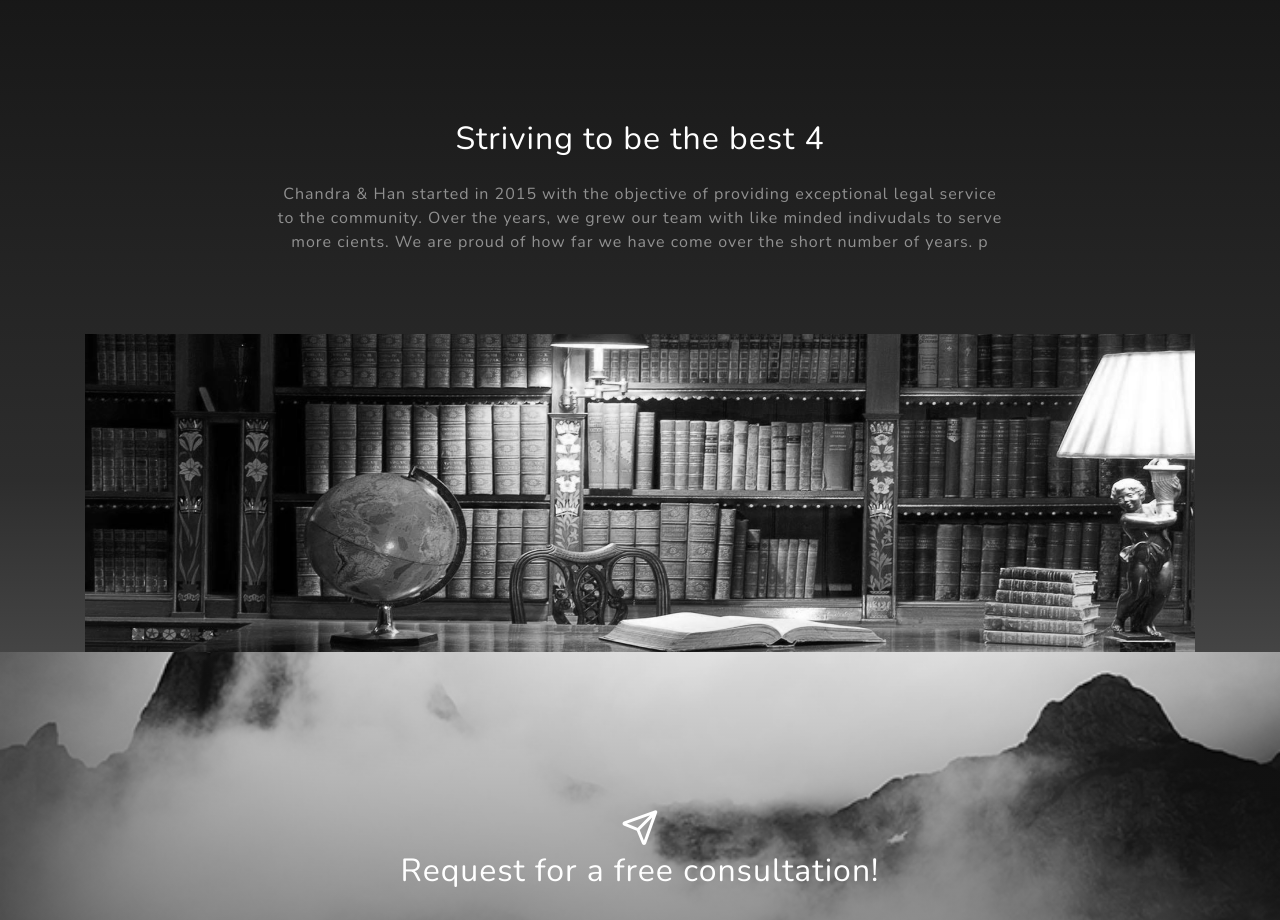
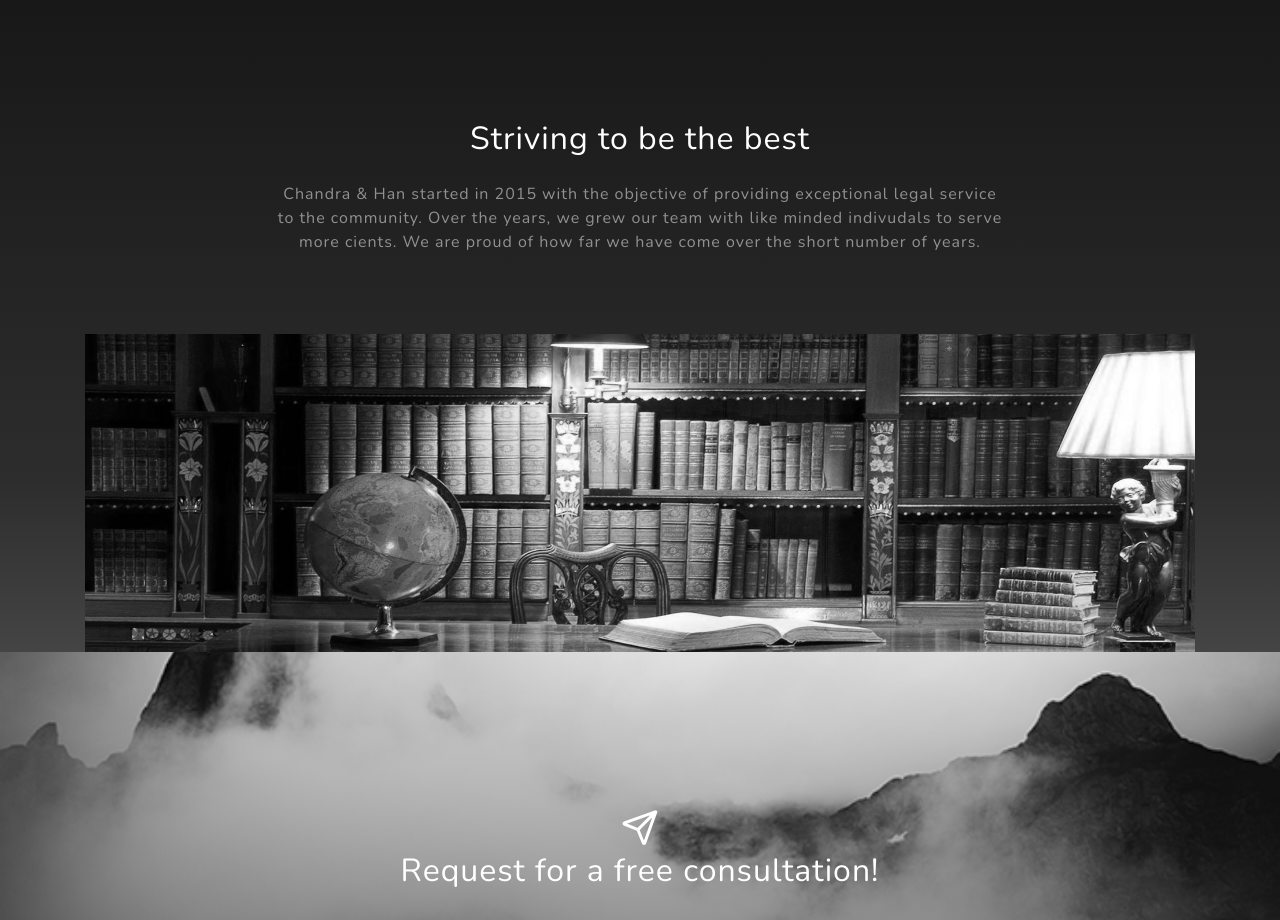
Before and after one commit to chandra-han/chanhan, a website: page index.html in a window 1280 px wide. Shown: the part 840-1760 px from the top of the page. Drawn offline with nearby package versions, Linux system fonts and the light colour scheme.

Commit message:
update7.1

```diff
--- a/index.html
+++ b/index.html
@@ -62,8 +62,8 @@
       <div class="container">
         <div class="row">
           <div class="col-lg-8 mx-auto">
-            <h2 class="text-white mb-4">Striving to be the best 4</h2>
-            <p class="text-white-50">Chandra & Han started in 2015 with the objective of providing exceptional legal service to the community. Over the years, we grew our team with like minded indivudals to serve more cients. We are proud of how far we have come over the short number of years. p</p>
+            <h2 class="text-white mb-4">Striving to be the best</h2>
+            <p class="text-white-50">Chandra & Han started in 2015 with the objective of providing exceptional legal service to the community. Over the years, we grew our team with like minded indivudals to serve more cients. We are proud of how far we have come over the short number of years.</p>
           </div>
         </div>
         <img src="img/ipad.png" class="img-fluid" alt="">
```
